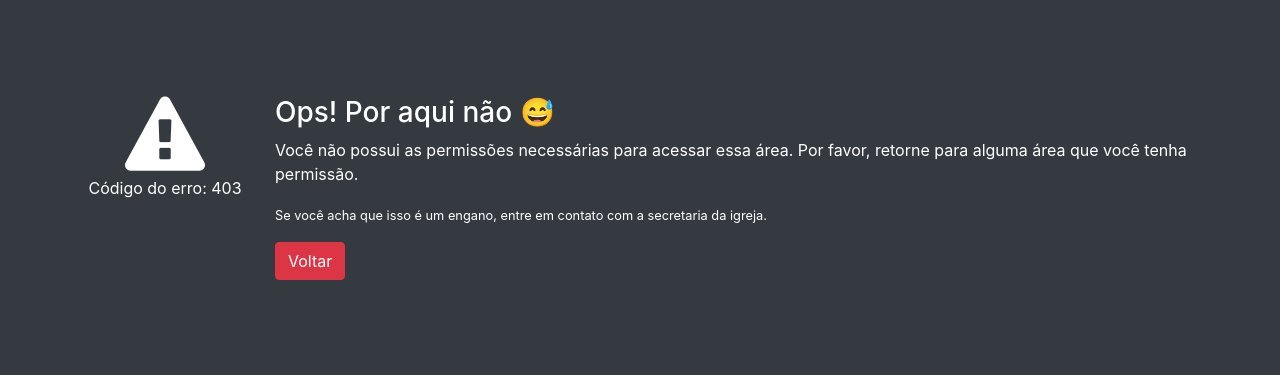
After one commit to pedronet00/projeto-estagio, a PHP site: page /config/403.php in a window 1280 px wide. The commit adds this page. Shown: the top 375 px of the page. Run offline with PHP 8.4, Linux system fonts and the light colour scheme.

Commit message:
iniciando sessão em cada pagina e verificando se o usuario tem permissão pra acessar a página

```diff
--- a/adm/pastores/read.php
+++ b/adm/pastores/read.php
@@ -1,3 +1,7 @@
+<?php session_start(); ?>
+<?php if($_SESSION['nivelUsuario'] != 1 && $_SESSION['nivelUsuario'] != 2){ header('Location: /config/403.php'); }    ?>
+
+
 <?php include '../../config/template-adm.php'; ?>
 <?php include '../../api/usuarios/read.php'; ?>
 
--- a/adm/post/create.php
+++ b/adm/post/create.php
@@ -1,11 +1,12 @@
+<?php session_start(); ?>
+<?php if($_SESSION['nivelUsuario'] != 1 && $_SESSION['nivelUsuario'] != 2 && $_SESSION['nivelUsuario'] != 3){ header('Location: /config/403.php'); }    ?>
 <?php
-    // Inclui o arquivo de layout padrão
     include '../../config/template-adm.php';
-
     include '../../api/tipo-post/read.php';
 
     $stmt = listarTodosTiposPost($conexao);
 ?>
+
 
 <script src="https://cdnjs.cloudflare.com/ajax/libs/tinymce/5.10.2/tinymce.min.js"></script>
 
--- a/adm/post/read.php
+++ b/adm/post/read.php
@@ -1,3 +1,6 @@
+<?php session_start(); ?>
+<?php if($_SESSION['nivelUsuario'] != 1 && $_SESSION['nivelUsuario'] != 2 && $_SESSION['nivelUsuario'] != 3){ header('Location: /config/403.php'); }    ?>
+
 <?php
     // Inclui o arquivo de layout padrão
     include '../../config/template-adm.php';
--- a/adm/tipo-post/create.php
+++ b/adm/tipo-post/create.php
@@ -1,3 +1,7 @@
+<?php session_start(); ?>
+<?php if($_SESSION['nivelUsuario'] != 1 && $_SESSION['nivelUsuario'] != 2 && $_SESSION['nivelUsuario'] != 3){ header('Location: /config/403.php'); }    ?>
+
+
 <?php
     // Inclui o arquivo de layout padrão
     include '../../config/template-adm.php';
--- a/adm/usuarios/create.php
+++ b/adm/usuarios/create.php
@@ -1,3 +1,6 @@
+<?php session_start(); ?>
+<?php if($_SESSION['nivelUsuario'] != 1){ header('Location: /config/403.php'); }    ?>
+
 <?php
     // Inclui o arquivo de layout padrão
     include '../../config/template-adm.php';
--- a/adm/usuarios/read.php
+++ b/adm/usuarios/read.php
@@ -1,3 +1,7 @@
+<?php session_start(); ?>
+<?php if($_SESSION['nivelUsuario'] != 1){ header('Location: /config/403.php'); }    ?>
+
+
 <?php include '../../config/template-adm.php'; ?>
 <?php include '../../api/usuarios/read.php'; ?>
 
--- /dev/null
+++ b/config/403.php
@@ -0,0 +1,33 @@
+<!DOCTYPE html>
+<html lang="id" dir="ltr">
+
+<head>
+     <meta charset="utf-8" />
+     <meta name="viewport" content="width=device-width, initial-scale=1, shrink-to-fit=no" />
+     <meta name="description" content="" />
+     <meta name="author" content="" />
+
+     <!-- Title -->
+     <title>Erro ao acessar a página</title>
+     <link rel="stylesheet" href="https://cdnjs.cloudflare.com/ajax/libs/font-awesome/4.7.0/css/font-awesome.css" />
+     <link rel="stylesheet" href="https://stackpath.bootstrapcdn.com/bootstrap/4.1.1/css/bootstrap.min.css" integrity="sha384-WskhaSGFgHYWDcbwN70/dfYBj47jz9qbsMId/iRN3ewGhXQFZCSftd1LZCfmhktB" crossorigin="anonymous" />
+</head>
+
+<body class="bg-dark text-white py-5">
+     <div class="container py-5">
+          <div class="row">
+               <div class="col-md-2 text-center">
+                    <p><i class="fa fa-exclamation-triangle fa-5x"></i><br/>Código do erro: 403</p>
+               </div>
+               <div class="col-md-10">
+                    <h3>Ops! Por aqui não 😅</h3>
+                    <p>Você não possui as permissões necessárias para acessar essa área. Por favor, retorne para alguma área que você tenha permissão.</p>
+                    <p><small>Se você acha que isso é um engano, entre em contato com a secretaria da igreja.</small></p>
+                    <a class="btn btn-danger" href="javascript:history.back()">Voltar</a>
+               </div>
+          </div>
+     </div>
+
+</body>
+
+</html>
--- a/config/template-adm.php
+++ b/config/template-adm.php
@@ -1,4 +1,4 @@
-<?php session_start(); ?>
+
 
 
 <!DOCTYPE html>
@@ -124,6 +124,8 @@
             <a class="dropdown-toggle" style="text-decoration: none;" href="#" role="button" data-bs-toggle="dropdown" aria-expanded="false">
               Olá, <?php echo $_SESSION['nomeUsuario']; ?>!
             </a>
+            <br/>
+            <small><?php echo $_SESSION['nomeNivelUsuario']; ?></small>
             <ul class="dropdown-menu" style="list-style-type: none;">
               <li><p> <a href="/api/login/endsession.php">Meu Perfil</a></p></li>
               <li><hr class="dropdown-divider"></li>
```
